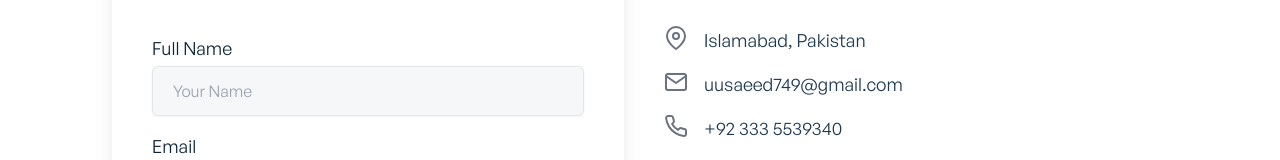
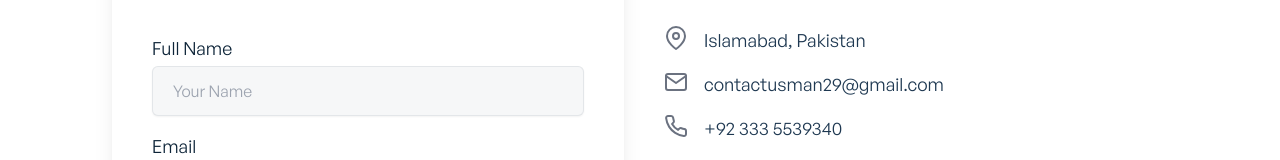
Before and after one commit to usman-29/Portfolio, a React (Create React App) app: page /contact in a window 1280 px wide. Shown: the part 278-438 px from the top of the page. Built offline with nearby package versions, Linux system fonts and the light colour scheme.

Commit message:
correct email address

```diff
--- a/src/components/contact/ContactDetails.jsx
+++ b/src/components/contact/ContactDetails.jsx
@@ -8,7 +8,7 @@ const contacts = [
 	},
 	{
 		id: 2,
-		name: 'uusaeed749@gmail.com',
+		name: 'contactusman29@gmail.com',
 		icon: <FiMail />,
 	},
 	{
```
